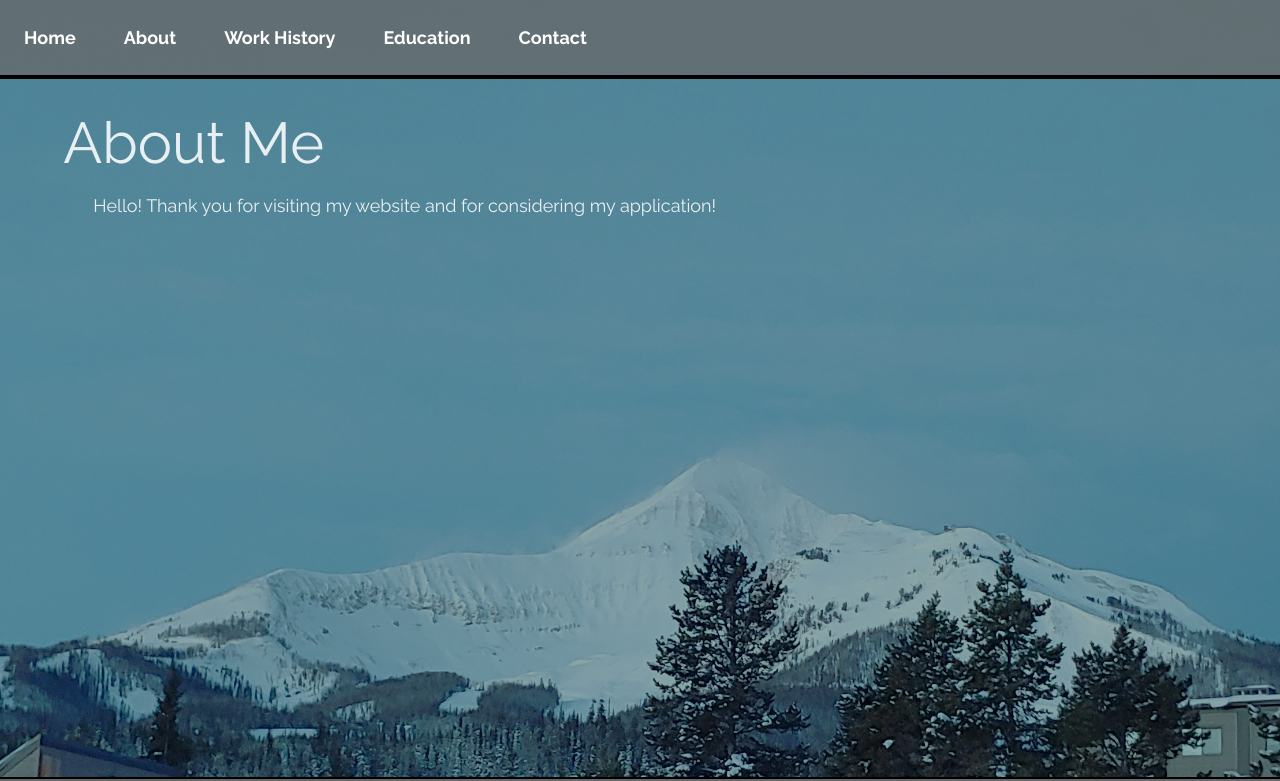
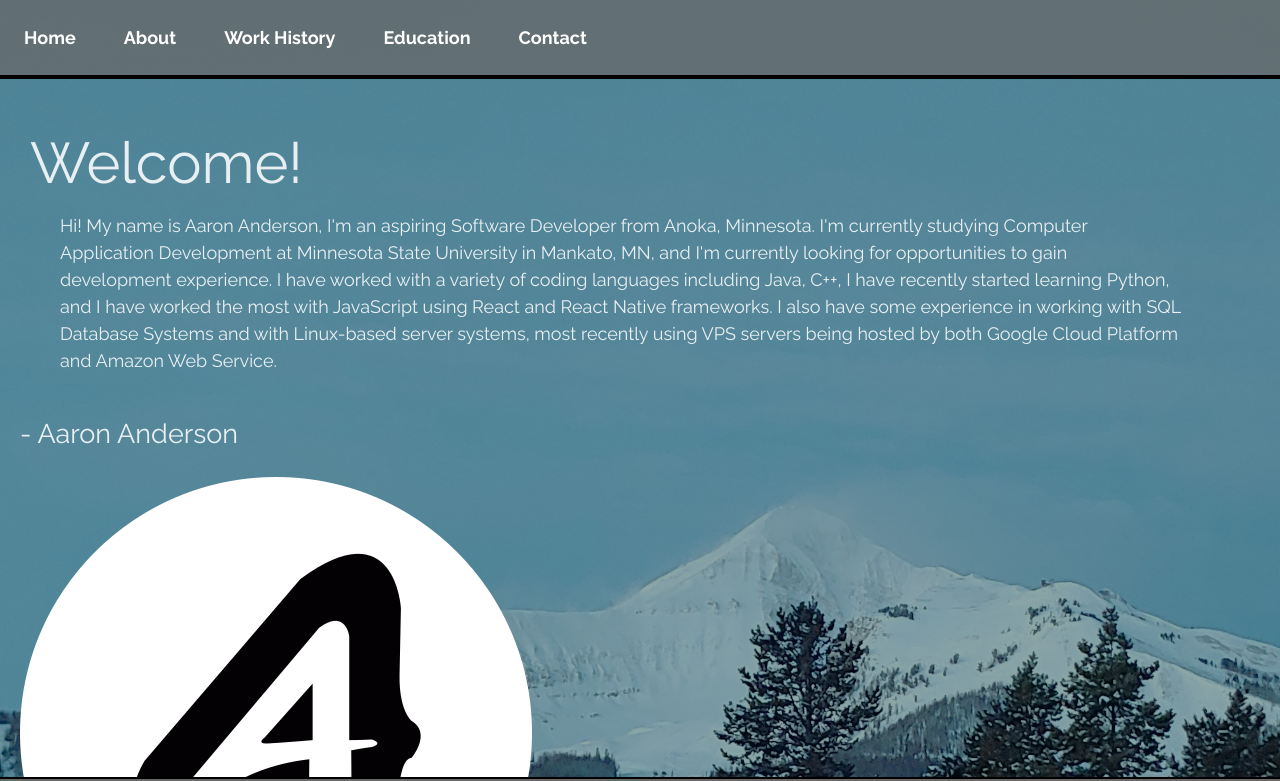
Before and after one commit to SparkxE/ResumeSite, a React (Vite) app: page / in a window 1280 px wide. Shown: the top 781 px of the page. Built offline with nearby package versions, Linux system fonts and the light colour scheme.

Commit message:
Fixed some stuff with text formatting, edited home page text

```diff
--- a/src/App.css
+++ b/src/App.css
@@ -97,46 +97,13 @@ footer a:visited, p a:visited{
 
 #page-body {
   max-width: 960px;
-  margin: auto;
+  margin: 20px;
   padding-top: 72px;
 }
 
-.article-list-item {
-  text-decoration: none;
-  color: black;
-  padding: 16px 0 0 0;
-}
-
-.article-list-item p {
-  padding-bottom: 32px;
-  border-bottom: 2px solid black;
-}
-
-.error {
-  padding: 8px;
-  border-radius: 4px;
-  background-color: pink;
-}
-
-#add-comment-form button {
-  width: 320px;
-}
-
-#upvotes-section button,
-p {
-  display: inline-block;
-  margin-left: 16px;
-}
-
-.comment {
-  border-bottom: 2px solid black;
-  padding: 16px;
-}
-
-.nav-right {
-  position: absolute;
-  top: 8px;
-  right: 8px;
+div{
+  display: grid;
+  width: 80vw;
 }
 
 div p{
--- a/src/pages/Home.jsx
+++ b/src/pages/Home.jsx
@@ -1,14 +1,26 @@
+import picture from '../assets/ALogo.png';
 function Home(){
 
     return(
-        <>
-            <h1>About Me</h1>
-            <p>
-                Hello! Thank you for visiting my website and for considering my application!
-                <br/>
-
-            </p>
-        </>
+        <div>
+            <div>
+                <h1>Welcome!</h1>
+                <p>
+                    Hi! My name is Aaron Anderson, I'm an aspiring Software Developer from Anoka, Minnesota.
+                    I'm currently studying Computer Application Development at Minnesota State University
+                    in Mankato, MN, and I'm currently looking for opportunities to gain development experience.
+                    I have worked with a variety of coding languages including Java, C++, I have recently started
+                    learning Python, and I have worked the most with JavaScript using React and React Native frameworks.
+                    I also have some experience in working with SQL Database Systems and with Linux-based server systems,
+                    most recently using VPS servers being hosted by both Google Cloud Platform and Amazon Web Service.
+                    <br/>
+                </p>
+                <h2> - Aaron Anderson</h2>
+            </div>
+            <div>
+                <img src={picture} />
+            </div>
+        </div>
     )
 }
 
--- a/src/pages/WorkHistory.jsx
+++ b/src/pages/WorkHistory.jsx
@@ -1,9 +1,9 @@
 function WorkHistory(){
 
     return(
-        <div>
+        <>
             <h1>Current Work History</h1>
-            <div style={{'display':'flex', 'width':'90vw', 'flex':'auto'}}>
+            <div style={{'display':'flex', 'width':'90vw'}}>
                 <p>
                     <h2>
                         <strong>IT Development Intern <br/>Blattner Company - </strong> Avon, MN
@@ -52,7 +52,7 @@ function WorkHistory(){
                     </ul>
                 </p>
             </div>
-        </div>
+        </>
     )
 }
 
```
